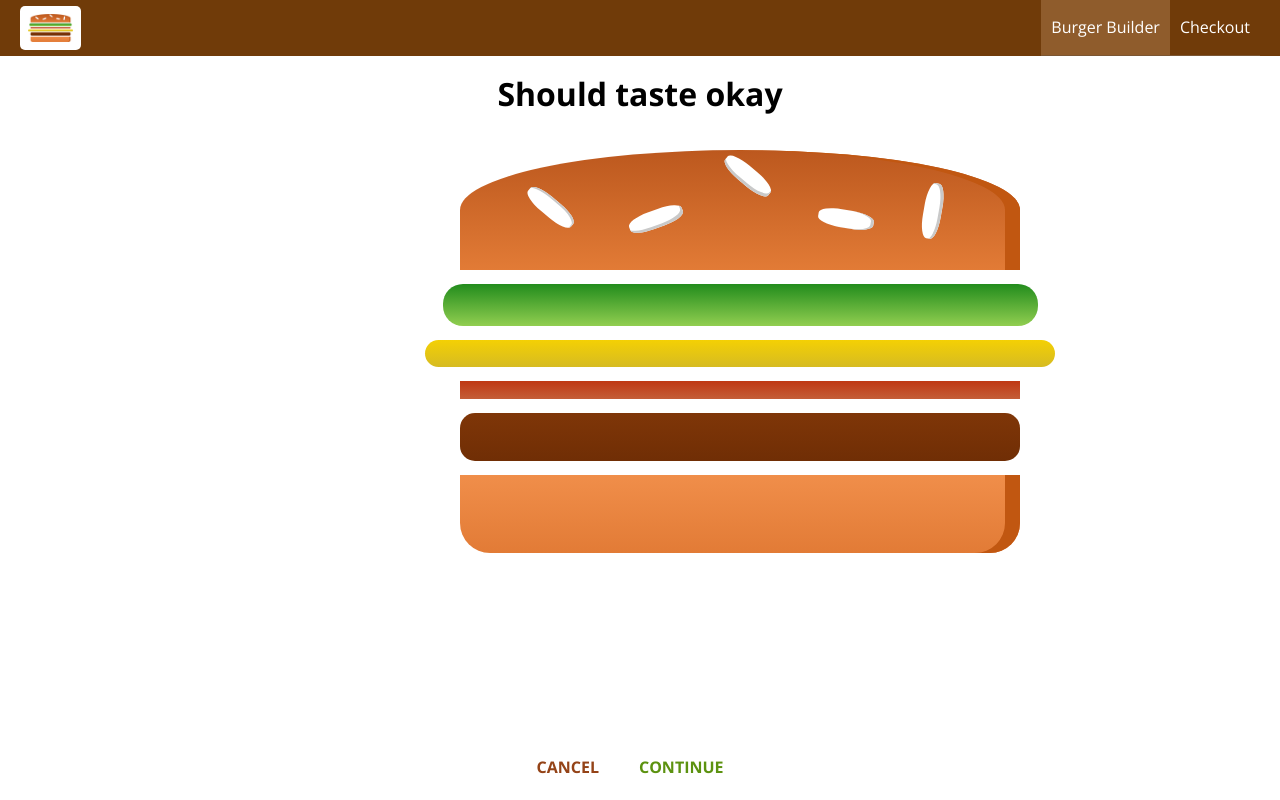
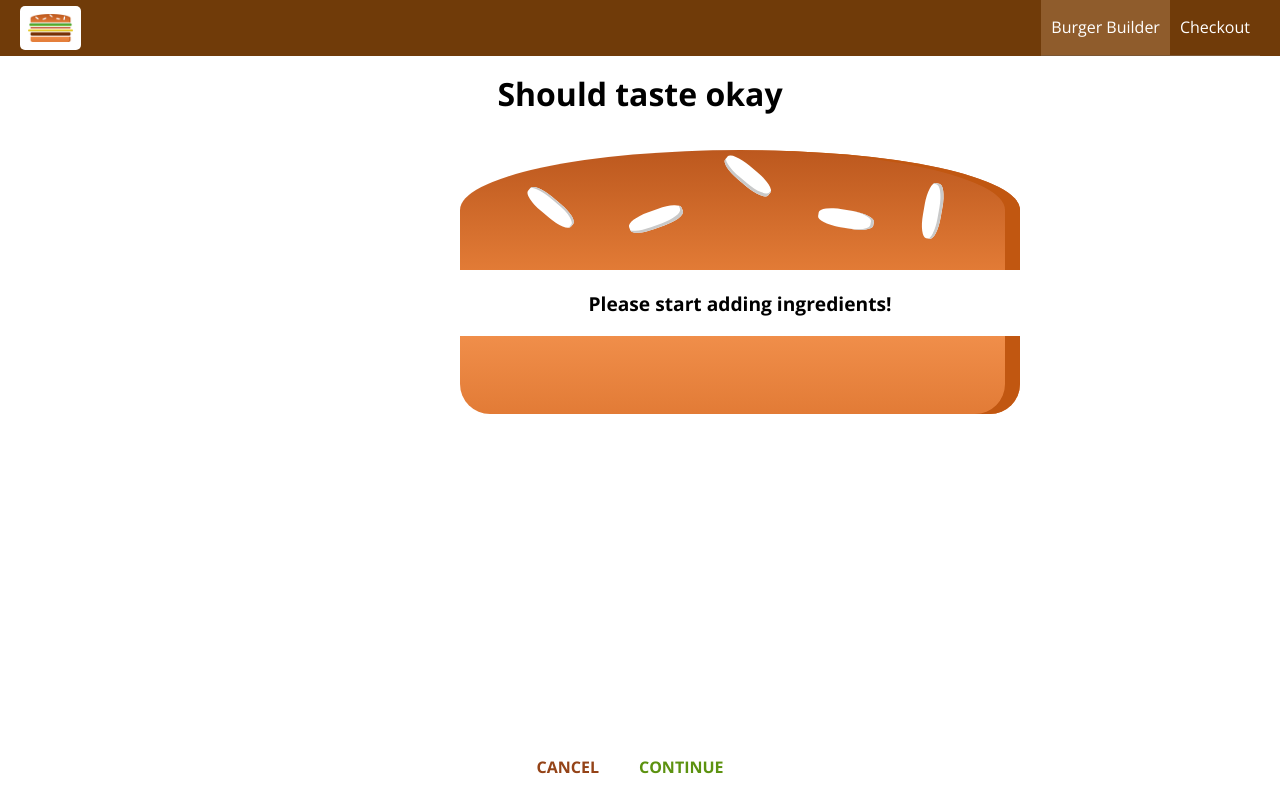
Before and after one commit to dcduncan/udemy-burger-builder, a React app: page /checkout in a window 1280 px wide. Built offline with nearby package versions, Linux system fonts and the light colour scheme.

Commit message:
Completes lecture 211, passes ingredients to checkout summary

```diff
--- a/src/containers/BurgerBuilder/BurgerBuilder.js
+++ b/src/containers/BurgerBuilder/BurgerBuilder.js
@@ -78,7 +78,15 @@ class BurgerBuilder extends Component {
     };
 
     purchaseContinueHandler = () => {
-        this.props.history.push('/checkout')
+        const query =
+            Object.entries(this.state.ingredients)
+                .map((entry) => encodeURIComponent(entry[0]) + '=' + encodeURIComponent(entry[1]))
+                .join('&');
+
+        this.props.history.push({
+            pathname: '/checkout',
+            search: '?' + query
+        })
     };
 
     getOrderSummaryOrLoading = () => {
--- a/src/containers/Checkout/Checkout.js
+++ b/src/containers/Checkout/Checkout.js
@@ -5,12 +5,18 @@ import CheckoutSummary from '../../components/Order/CheckoutSummary/CheckoutSumm
 class Checkout extends Component {
 
     state = {
-        ingredients: {
-            salad: 1,
-            cheese: 1,
-            bacon: 1,
-            meat: 1
+        ingredients: null
+    };
+
+    componentWillMount() {
+        const query = new URLSearchParams(this.props.location.search);
+        const ingredients = {};
+        for (let entry of query) {
+            ingredients[entry[0]] = +entry[1];
         }
+        this.setState({
+            ingredients: ingredients
+        });
     };
 
     cancelCheckout = () => {
```
